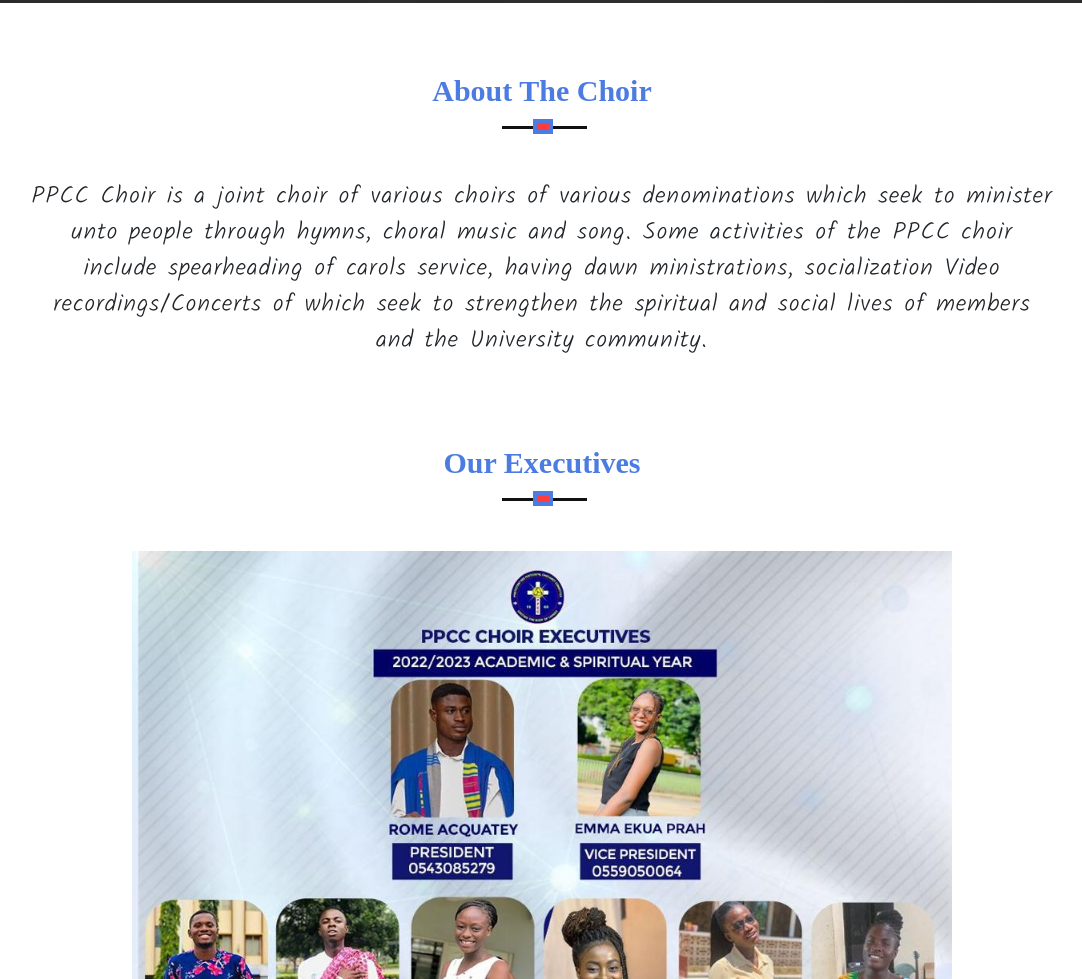
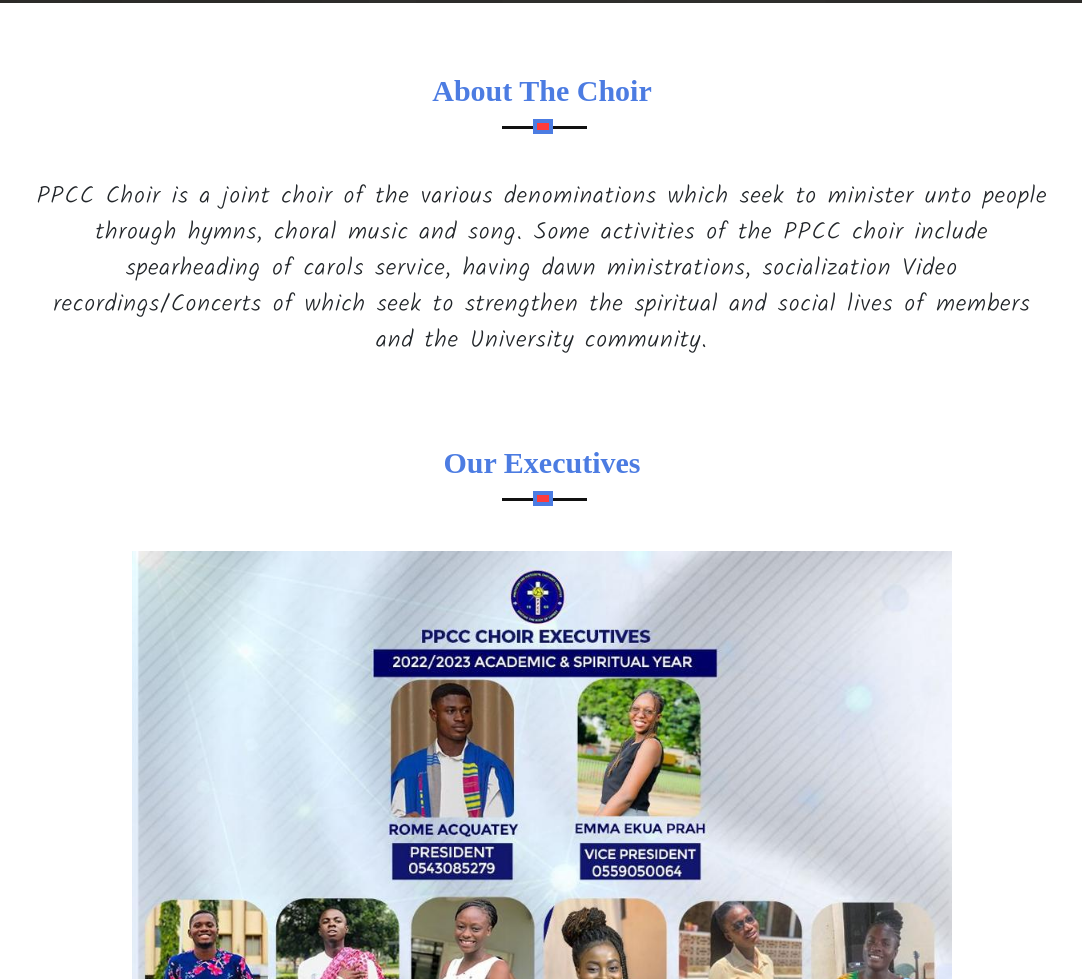
Before and after one commit to Romezi/PPCCCHOIR_UCC, a plain HTML site: page PPCC-UCC/index.html in a window 1280 px wide. Shown: the part 771-1750 px from the top of the page, without its empty margins (98-1180 px from the left). Drawn offline with nearby package versions, Linux system fonts and the light colour scheme; a web font is replaced by a local one.

Commit message:
Update index.html

```diff
--- a/PPCC-UCC/index.html
+++ b/PPCC-UCC/index.html
@@ -95,7 +95,7 @@
           <div id="intro">
             <h1 class="section-heading">About The Choir</h1>
             <p>
-                PPCC Choir is a joint choir of various choirs of various denominations which seek to minister unto people through hymns, choral music and song. Some activities of the PPCC choir include spearheading of carols service, having dawn ministrations, socialization Video recordings/Concerts of which seek to strengthen the spiritual and social lives of members and the University community.</p>
+                PPCC Choir is a joint choir of the various denominations which seek to minister unto people through hymns, choral music and song. Some activities of the PPCC choir include spearheading of carols service, having dawn ministrations, socialization Video recordings/Concerts of which seek to strengthen the spiritual and social lives of members and the University community.</p>
             </div>
 
             <div id="executives">
```
